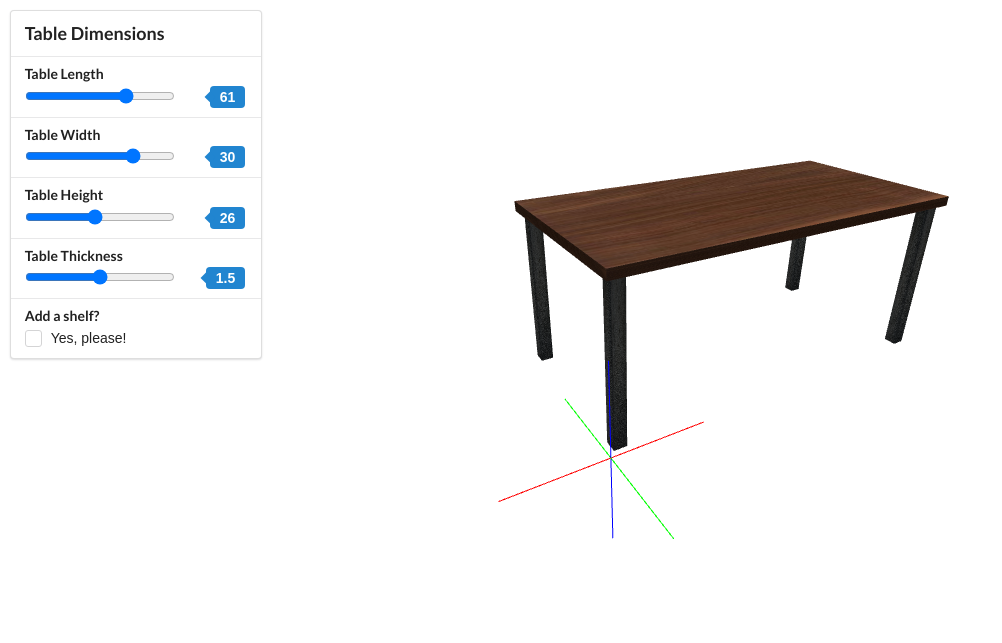
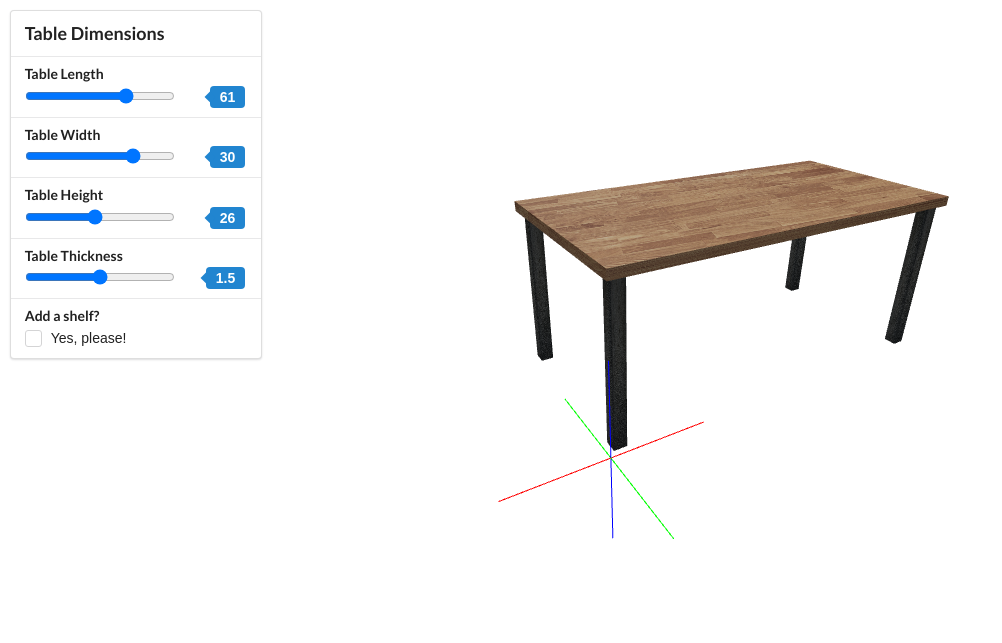
Before and after one commit to mjcorriere/threejs, a plain HTML site: page index.html in a window 1280 px wide. Shown: the whole page, without its empty margins (0-1002 px from the left). Drawn offline with Linux system fonts and the light colour scheme; animation ran at ten frames a second.

Commit message:
Added Ikea butcher block top texture. Changed lighting to be less bright. Added more textures from actual pieces I made.

```diff
--- a/index.html
+++ b/index.html
@@ -272,7 +272,7 @@
       // Create the table top mesh
       var topGeo = new THREE.BoxGeometry(tableLength, tableWidth, topThickness);
       var topMatl = new THREE.MeshLambertMaterial({
-            map: THREE.ImageUtils.loadTexture('img/walnut01.jpg')
+            map: THREE.ImageUtils.loadTexture('img/ikea_hammarp.png')
         });
       var tableTop = new THREE.Mesh(topGeo, topMatl);
 
@@ -310,7 +310,7 @@
       scene.add(ambientLight);
 
       var light;
-      light = new THREE.DirectionalLight( 0xdfebff, 1.75 );
+      light = new THREE.DirectionalLight( 0xdfebff, 1.0 );
       light.position.set( 50, 200, 100 );
       light.position.multiplyScalar( 1.3 );
 
```
Also changed, not shown: img/ikea_hammarp.png (added), 4 other files.
